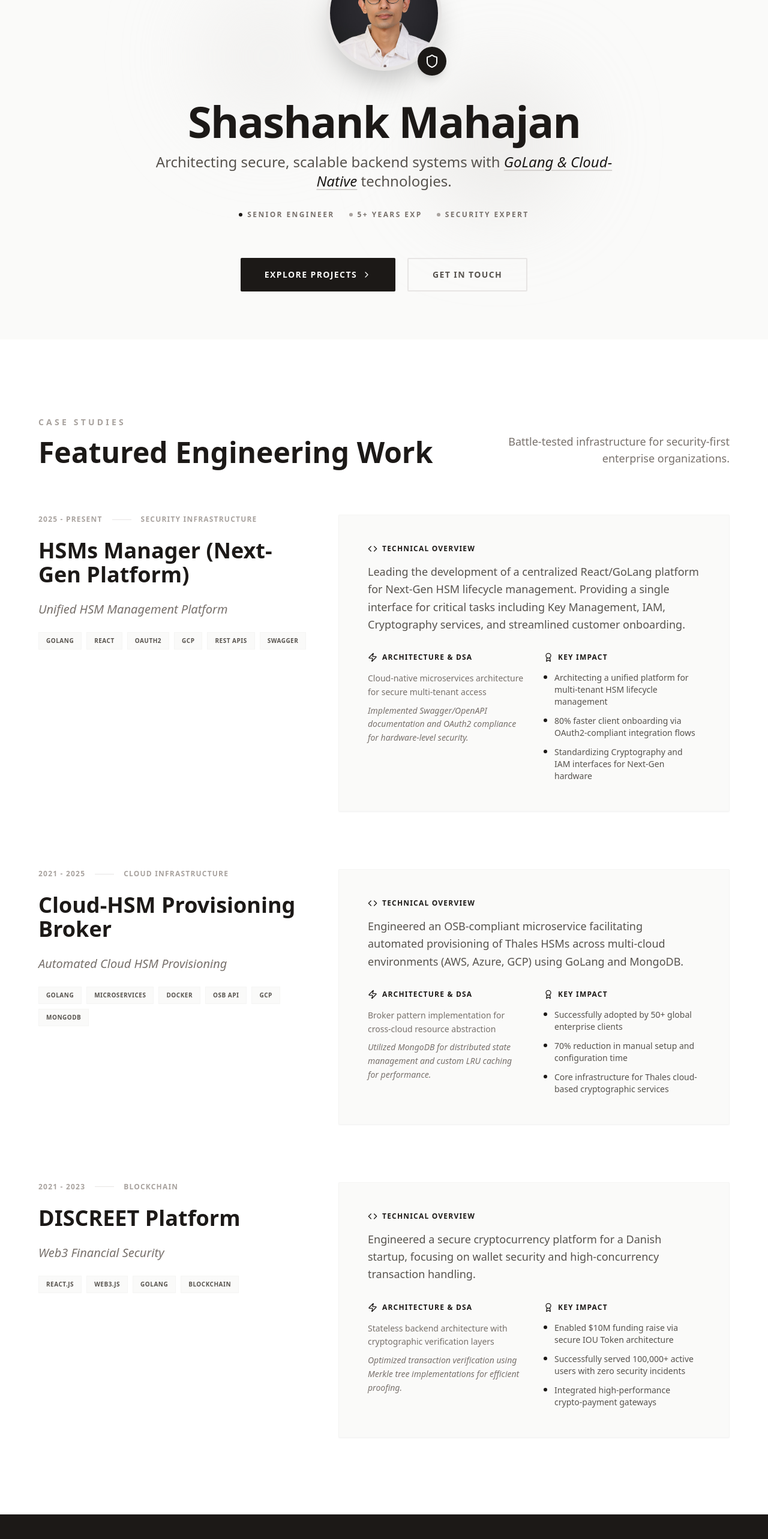
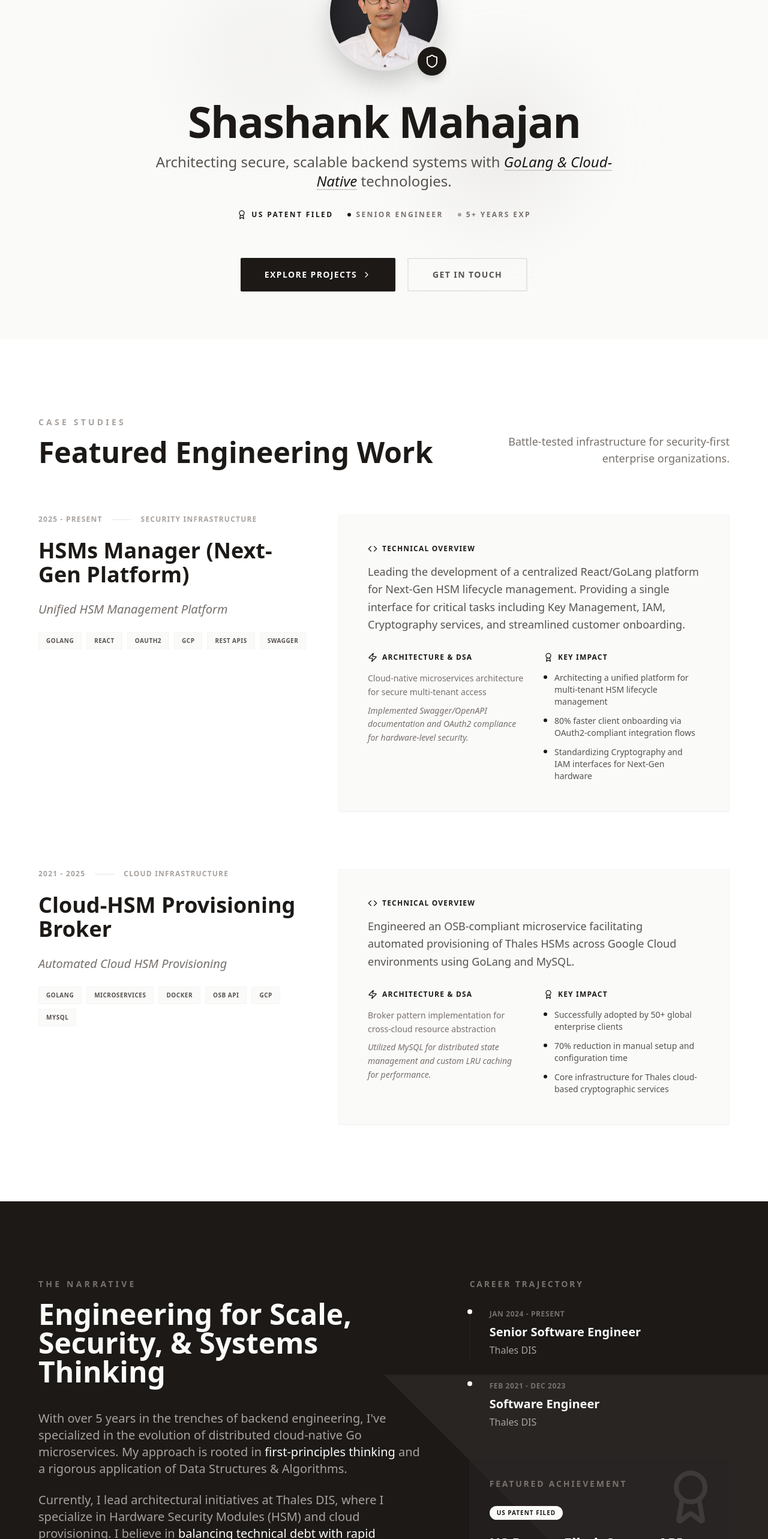
Before and after one commit to shashankmahajan99/portfolio, a React (Vite) app: page / in a window 1280 px wide. Shown: the part 234-2800 px from the top of the page at 60% size. Built offline with nearby package versions, Linux system fonts and the light colour scheme.

Commit message:
feat: Update resume content and structure; enhance portfolio data with hidden projects and achievements

```diff
--- a/src/App.tsx
+++ b/src/App.tsx
@@ -138,9 +138,9 @@ export default function Portfolio() {
             </div>
 
             <div className="flex flex-wrap justify-center gap-6 text-xs text-stone-500 uppercase tracking-[0.2em] font-bold">
+              <span className="flex items-center gap-2 text-stone-900"><Award className="w-4 h-4" /> US Patent Filed</span>
               <span className="flex items-center gap-2"><div className="w-1.5 h-1.5 bg-stone-900 rounded-full"></div> Senior Engineer</span>
               <span className="flex items-center gap-2"><div className="w-1.5 h-1.5 bg-stone-400 rounded-full"></div> 5+ Years Exp</span>
-              <span className="flex items-center gap-2"><div className="w-1.5 h-1.5 bg-stone-400 rounded-full"></div> Security Expert</span>
             </div>
 
             <div className="flex flex-col sm:flex-row gap-5 justify-center pt-8">
@@ -296,10 +296,28 @@ export default function Portfolio() {
                   </div>
               </div>
 
+              <div className="bg-stone-800/50 p-8 rounded-sm border border-stone-800 relative overflow-hidden group">
+                <div className="absolute top-0 right-0 p-4 opacity-10 group-hover:scale-110 transition-transform">
+                  <Award className="w-24 h-24" />
+                </div>
+                <h4 className="text-sm uppercase tracking-[0.2em] text-stone-500 font-bold mb-6">Featured Achievement</h4>
+                <div className="space-y-4">
+                  <div className="inline-block px-3 py-1 bg-stone-50 text-stone-900 text-[10px] font-black uppercase tracking-widest rounded-full mb-2">
+                    US Patent Filed
+                  </div>
+                  <div className="text-2xl font-bold text-stone-50 leading-tight">
+                    {portfolioData.achievements[0].title}
+                  </div>
+                  <p className="text-stone-400 text-sm font-light leading-relaxed">
+                    {portfolioData.achievements[0].subtitle}
+                  </p>
+                </div>
+              </div>
+
               <div className="bg-stone-800/50 p-8 rounded-sm border border-stone-800">
-                <h4 className="text-sm uppercase tracking-[0.2em] text-stone-500 font-bold mb-6">Recognition</h4>
+                <h4 className="text-sm uppercase tracking-[0.2em] text-stone-500 font-bold mb-6">Global Recognition</h4>
                 <div className="space-y-6">
-                  {portfolioData.achievements.map((ach, i) => (
+                  {portfolioData.achievements.slice(1).map((ach, i) => (
                     <div key={i} className="flex gap-4">
                       <Award className="w-5 h-5 text-stone-500 flex-shrink-0" />
                       <div>
--- a/src/data/portfolio.ts
+++ b/src/data/portfolio.ts
@@ -12,8 +12,7 @@ export const portfolioData: PortfolioData = {
   skills: [
     { name: "GoLang", level: "Proficient", category: "Backend", experience: "4+ years" },
     { name: "React.js", level: "Expert", category: "Frontend", experience: "4+ years" },
-    { name: "HSM Lifecycle & IAM", level: "Expert", category: "Security", experience: "4+ years" },
-    { name: "Microservices & gRPC", level: "Expert", category: "Backend", experience: "4+ years" },
+    { name: "Security & Cloud", level: "Expert", category: "Security", experience: "4+ years" },
     { name: "OAuth2 & API Security", level: "Expert", category: "Security", experience: "4+ years" },
     { name: "Swagger / OpenAPI", level: "Expert", category: "Security", experience: "4+ years" },
     { name: "REST APIs", level: "Expert", category: "Backend", experience: "4+ years" },
@@ -43,8 +42,8 @@ export const portfolioData: PortfolioData = {
     {
       title: "Cloud-HSM Provisioning Broker",
       subtitle: "Automated Cloud HSM Provisioning",
-      description: "Engineered an OSB-compliant microservice facilitating automated provisioning of Thales HSMs across multi-cloud environments (AWS, Azure, GCP) using GoLang and MongoDB.",
-      tech: ["GoLang", "Microservices", "Docker", "OSB API", "GCP", "MongoDB"],
+      description: "Engineered an OSB-compliant microservice facilitating automated provisioning of Thales HSMs across Google Cloud environments using GoLang and MySQL.",
+      tech: ["GoLang", "Microservices", "Docker", "OSB API", "GCP", "MySQL"],
       metrics: [
         "Successfully adopted by 50+ global enterprise clients",
         "70% reduction in manual setup and configuration time",
@@ -54,8 +53,10 @@ export const portfolioData: PortfolioData = {
       type: "Cloud Infrastructure",
       year: "2021 - 2025",
       architecture: "Broker pattern implementation for cross-cloud resource abstraction",
-      dsa: "Utilized MongoDB for distributed state management and custom LRU caching for performance."
-    },
+      dsa: "Utilized MySQL for distributed state management and custom LRU caching for performance."
+    }
+  ],
+  hiddenProjects: [
     {
       title: "DISCREET Platform",
       subtitle: "Web3 Financial Security",
@@ -90,13 +91,17 @@ export const portfolioData: PortfolioData = {
       period: "Feb 2021 - Dec 2023",
       highlights: [
         "Reduced manual setup time by 80% by engineering React-based management interfaces for hardware provisioning and automated lifecycle tasks.",
-        "Developed Cloud-HSM Provisioning Broker (OSB-compliant) using GoLang and MongoDB, enabling automated cloud provisioning for 50+ global clients.",
-        "Implemented comprehensive REST API suites adhering to Open Service Broker specifications for AWS, Azure, and GCP."
+        "Developed Cloud-HSM Provisioning Broker (OSB-compliant) using GoLang and MySQL, enabling automated cloud provisioning for 50+ global clients.",
+        "Implemented comprehensive REST API suites adhering to Open Service Broker specifications for Google Cloud Platform."
       ]
     }
   ],
   achievements: [
-    { title: "US Patent Filed (Nov 2025)", subtitle: "System and Method for Remote PIN Mailing for secure API authentication", year: "2025" },
+    {
+      title: "US Patent Filed: Secure API Authentication",
+      subtitle: "Architected a 'System and Method for Remote PIN Mailing'—an innovative security infrastructure for cryptographic API authentication.",
+      year: "Filed 2025"
+    },
     { title: "Thales DIS CTF Global Finalist", subtitle: "Consistent Top Performer: Ranked 3rd, 4th, & 5th globally in 2023, 2024, and 2025 respectively", year: "2023 - 2025" },
     { title: "Thales Spot Award (Xtra Miler)", subtitle: "Recognized for innovative security infrastructure solutions", year: "2023" },
     { title: "DSA & Advanced Algorithms Certification", subtitle: "GeeksForGeeks Professional Certification", year: "2019" }
--- a/src/types/portfolio.ts
+++ b/src/types/portfolio.ts
@@ -43,6 +43,7 @@ export interface PortfolioData {
   summary: string;
   skills: Skill[];
   projects: Project[];
+  hiddenProjects?: Project[];
   experience: Experience[];
   achievements: Achievement[];
   education: {
```
Also changed, not shown: public/resume.md (+5 -9 lines), 1 other file (tests, documents, lock files or other folders).
